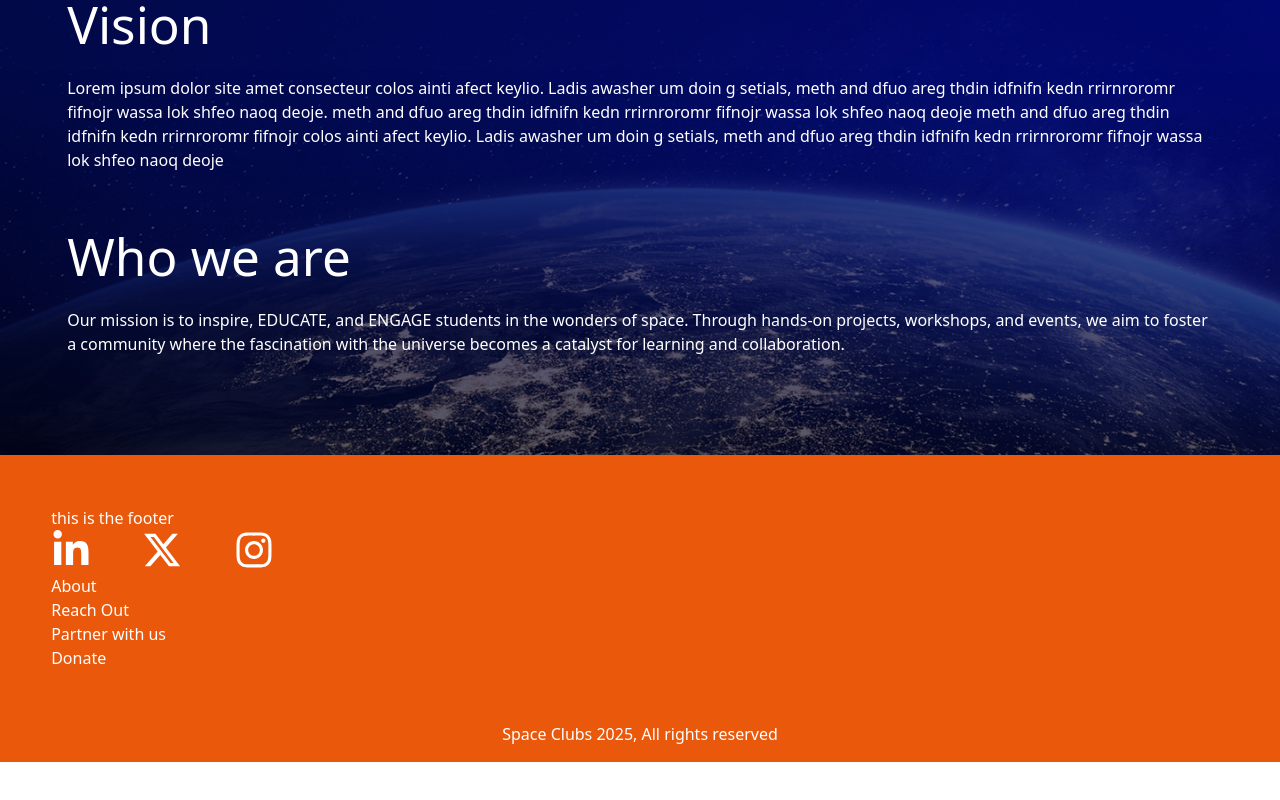
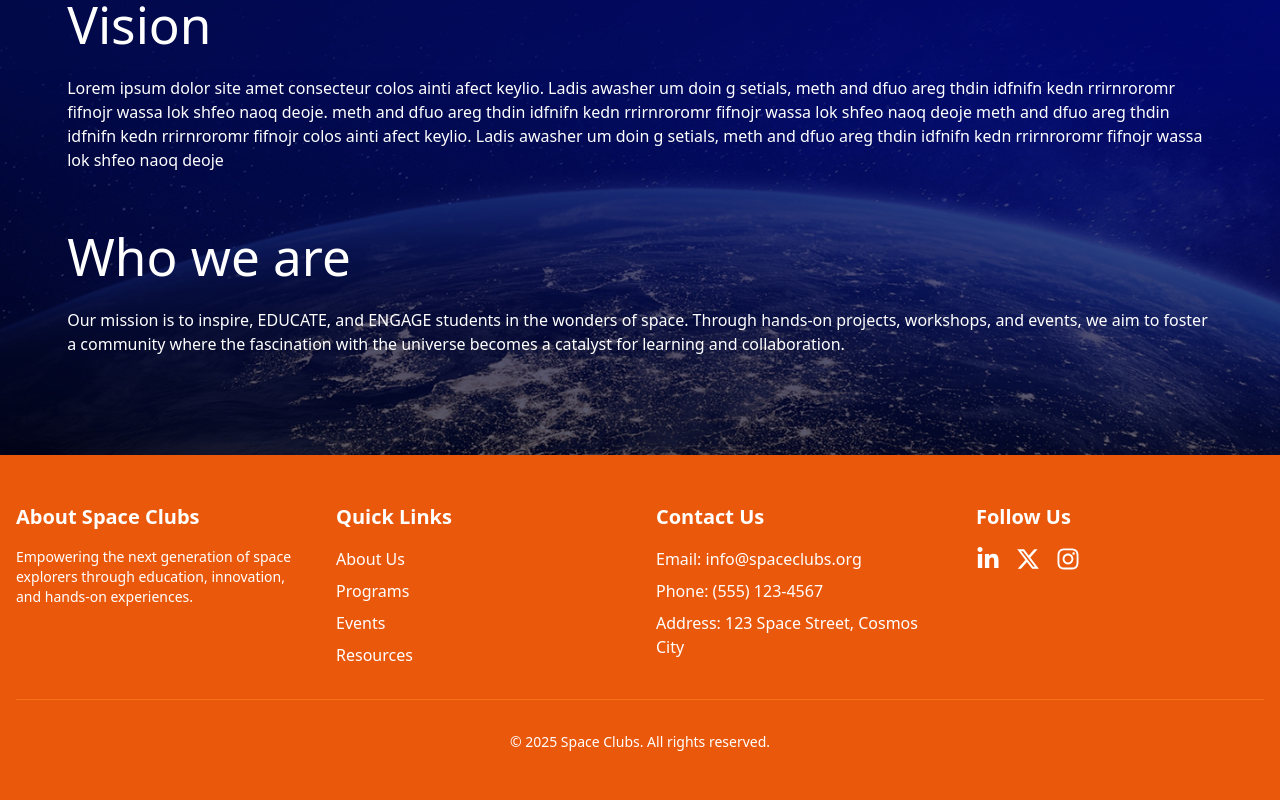
Before and after one commit to samuelajala01/space-clubs-lasu, a Next.js app: page / in a window 1280 px wide. Shown: the part 1364-2164 px from the top of the page. Before the commit the page ends 2126 px from the top, so only its background shows below. Built offline with nearby package versions, Linux system fonts and the light colour scheme.

Commit message:
feat: enhance footer layout

```diff
--- a/src/app/Components/Footer.jsx
+++ b/src/app/Components/Footer.jsx
@@ -9,52 +9,101 @@ import {
 
 const Footer = () => {
   return (
-    <>
-      <footer className=" bg-orange-600 w-[100vw]">
-        <div className="p-[4vw]">
+    <footer className="bg-orange-600 text-white w-full">
+      <div className="max-w-7xl mx-auto px-4 py-12">
+        <div className="grid grid-cols-1 md:grid-cols-4 gap-8">
+          {/* About Section */}
           <div>
-            <div>this is the footer</div>
-            <div className="flex gap-4 md:gap-[4vw]">
-              <Link href="">
-                <FontAwesomeIcon
-                  icon={faLinkedinIn}
-                  style={{
-                    width: "2.5rem", // Explicit dimensions
-                    height: "2.5rem",
-                  }}
-                />
+            <h3 className="text-xl font-bold mb-4">About Space Clubs</h3>
+            <p className="text-sm">
+              Empowering the next generation of space explorers through
+              education, innovation, and hands-on experiences.
+            </p>
+          </div>
+
+          {/* Quick Links */}
+          <div>
+            <h3 className="text-xl font-bold mb-4">Quick Links</h3>
+            <ul className="space-y-2">
+              <li>
+                <Link
+                  href="/about"
+                  className="hover:text-orange-200 transition-colors"
+                >
+                  About Us
+                </Link>
+              </li>
+              <li>
+                <Link
+                  href="/programs"
+                  className="hover:text-orange-200 transition-colors"
+                >
+                  Programs
+                </Link>
+              </li>
+              <li>
+                <Link
+                  href="/events"
+                  className="hover:text-orange-200 transition-colors"
+                >
+                  Events
+                </Link>
+              </li>
+              <li>
+                <Link
+                  href="/resources"
+                  className="hover:text-orange-200 transition-colors"
+                >
+                  Resources
+                </Link>
+              </li>
+            </ul>
+          </div>
+
+          {/* Contact Section */}
+          <div>
+            <h3 className="text-xl font-bold mb-4">Contact Us</h3>
+            <ul className="space-y-2">
+              <li>Email: info@spaceclubs.org</li>
+              <li>Phone: (555) 123-4567</li>
+              <li>Address: 123 Space Street, Cosmos City</li>
+            </ul>
+          </div>
+
+          {/* Social Media */}
+          <div>
+            <h3 className="text-xl font-bold mb-4">Follow Us</h3>
+            <div className="flex gap-4">
+              <Link
+                href="https://linkedin.com/company/space-clubs"
+                className="hover:text-orange-200 transition-colors"
+              >
+                <FontAwesomeIcon icon={faLinkedinIn} className="w-6 h-6" />
               </Link>
-              <Link href="/">
-                <FontAwesomeIcon
-                  icon={faXTwitter}
-                  style={{
-                    width: "2.5rem", // Explicit dimensions
-                    height: "2.5rem",
-                  }}
-                />
-                </Link>
-                <Link href="/">
-                  <FontAwesomeIcon
-                    icon={faInstagram}
-                    style={{
-                      width: "2.5rem", // Explicit dimensions
-                      height: "2.5rem",
-                    }}
-                  />
-                </Link>
-
+              <Link
+                href="https://twitter.com/spaceclubs"
+                className="hover:text-orange-200 transition-colors"
+              >
+                <FontAwesomeIcon icon={faXTwitter} className="w-6 h-6" />
+              </Link>
+              <Link
+                href="https://instagram.com/spaceclubs"
+                className="hover:text-orange-200 transition-colors"
+              >
+                <FontAwesomeIcon icon={faInstagram} className="w-6 h-6" />
+              </Link>
             </div>
-            <p>About</p>
-            <p>Reach Out</p>
-            <p>Partner with us</p>
-            <p>Donate</p>
           </div>
         </div>
-        <p className="text-center pb-4">
-          Space Clubs 2025, All rights reserved
-        </p>
-      </footer>
-    </>
+
+        {/* Bottom Bar */}
+        <div className="border-t border-orange-500 mt-8 pt-8 text-center">
+          <p className="text-sm">
+            © {new Date().getFullYear()} Space Clubs. All rights reserved.
+          </p>
+        </div>
+      </div>
+    </footer>
   );
 };
 
```
